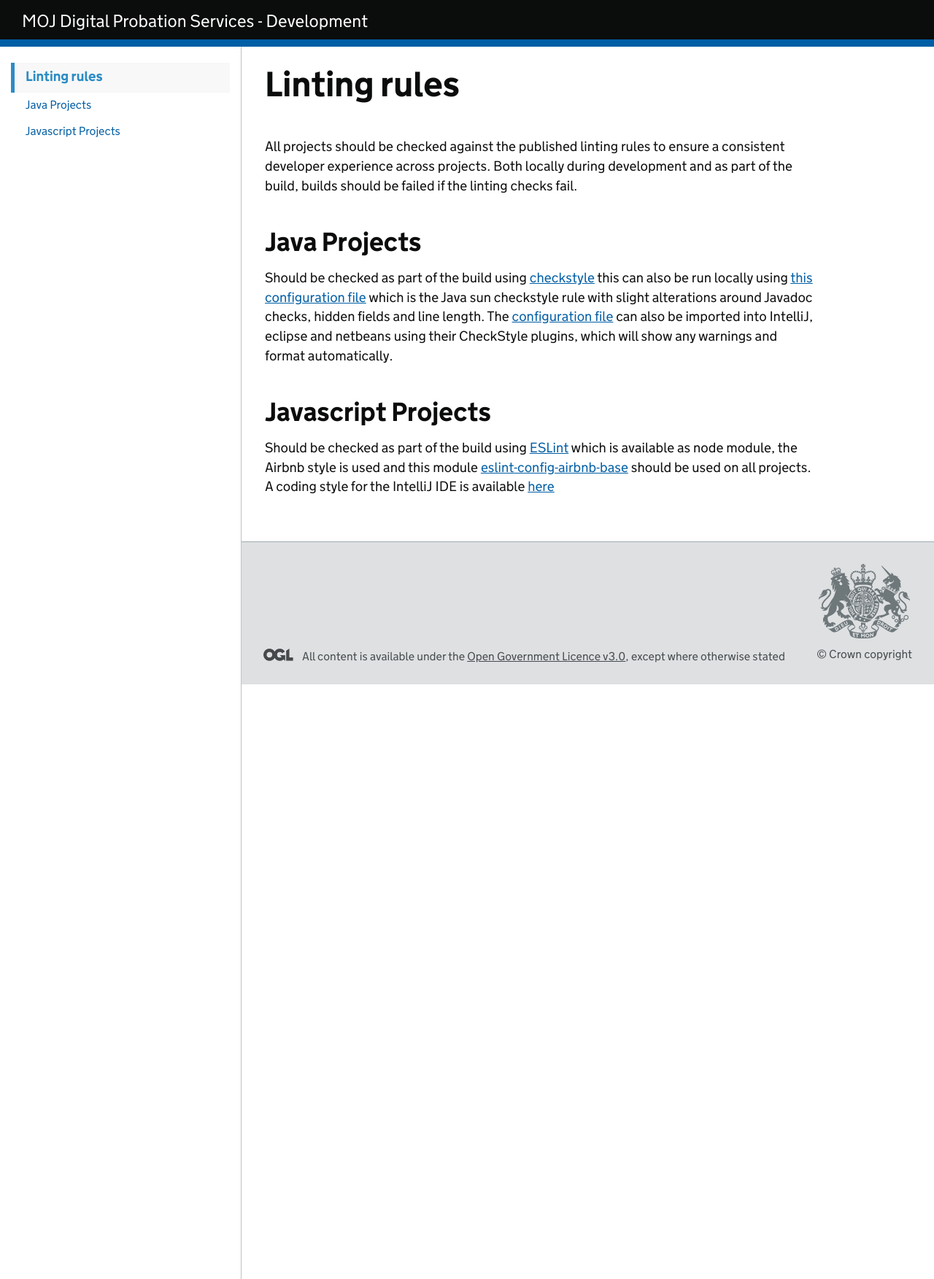
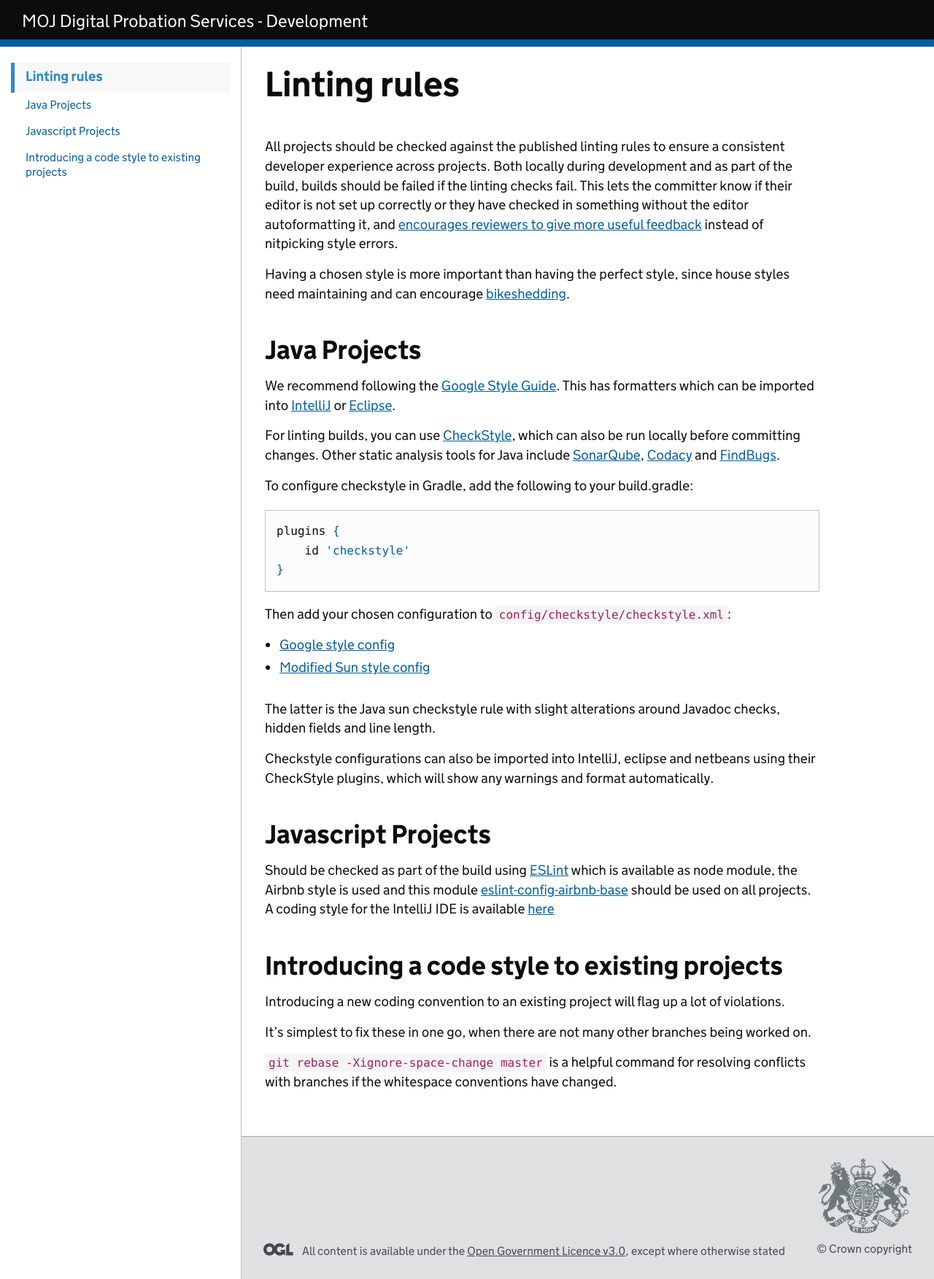
Before and after one commit to ministryofjustice/development-standards-alpha, a Jekyll site: the page built from standards/linting-rules.md, in a window 1280 px wide. Shown: the whole page at 73% size. Built offline with Jekyll 4.4.1, drawn with Linux system fonts in a browser that asks for light colours; our own code applies the rules of GitHub Pages for plain Markdown files.

Commit message:
Move java style information into the linting rules page
A lot of this information was already there, but we now have
two suggested checkstyle configs.

This simplies the java page and means we can explain some of the
rationale in a language agnostic way.
I've also linked to a great blog post from GOV.UK explaining the
benefits of setting up automated linting.

````diff
--- a/standards/linting-rules.md
+++ b/standards/linting-rules.md
@@ -4,12 +4,40 @@ category: Code Standards
 # Linting rules
 
 All projects should be checked against the published linting rules to ensure a consistent developer experience across projects. Both locally during
-development and as part of the build, builds should be failed if the linting checks fail.
+development and as part of the build, builds should be failed if the linting checks fail. This lets the committer know if their editor is not set up correctly or they have checked in something without the editor autoformatting it, and [encourages reviewers to give more useful feedback](https://technology.blog.gov.uk/2016/09/30/easing-the-process-of-pull-request-reviews/) instead of nitpicking style errors.
+
+Having a chosen style is more important than having the perfect style, since house styles need maintaining and can encourage [bikeshedding](https://en.wikipedia.org/wiki/Law_of_triviality).
+
 
 ## Java Projects
+We recommend following the [Google Style Guide](https://google.github.io/styleguide/javaguide.html).
+This has formatters which can be imported into [IntelliJ](https://github.com/google/styleguide/blob/gh-pages/intellij-java-google-style.xml) or [Eclipse](https://github.com/google/styleguide/blob/gh-pages/eclipse-java-google-style.xml).
 
-Should be checked as part of the build using [checkstyle](https://github.com/checkstyle/checkstyle) this can also be run locally using [this configuration file](https://github.com/ministryofjustice/digital-probation-standards/resources/checkstyle.xml) which is the Java sun checkstyle rule with slight alterations around Javadoc checks, hidden fields and line length.
-The [configuration file](https://github.com/ministryofjustice/digital-probation-standards/resources/checkstyle.xml) can also be imported into IntelliJ, eclipse and netbeans using their CheckStyle plugins, which will show any warnings and format automatically.
+For linting builds, you can use [CheckStyle](https://github.com/checkstyle/checkstyle), which can also be run locally before committing changes. Other static analysis tools for Java include [SonarQube](https://www.sonarqube.org/), [Codacy](https://www.codacy.com/) and [FindBugs](http://findbugs.sourceforge.net/).
+
+To configure checkstyle in Gradle, add the following to your build.gradle:
+
+```groovy
+plugins {
+    id 'checkstyle'
+}
+```
+
+Then add your chosen configuration to `config/checkstyle/checkstyle.xml`:
+
+- [Google style config](https://github.com/checkstyle/checkstyle/blob/master/src/main/resources/google_checks.xml)
+- [Modified Sun style config](https://github.com/ministryofjustice/development-standards-alpha/blob/master/resources/checkstyle.xml)
+
+The latter is the Java sun checkstyle rule with slight alterations around Javadoc checks, hidden fields and line length.
+
+Checkstyle configurations can also be imported into IntelliJ, eclipse and netbeans using their CheckStyle plugins, which will show any warnings and format automatically.
 
 ## Javascript Projects
 Should be checked as part of the build using [ESLint](https://eslint.org) which is available as node module, the Airbnb style is used and this module [eslint-config-airbnb-base](https://www.npmjs.com/package/eslint-config-airbnb-base) should be used on all projects. A coding style for the IntelliJ IDE is available [here](https://github.com/ministryofjustice/digital-probation-standards/resources/Webstorm-Airbnb-Javascript-codeStyle.xml)
+
+## Introducing a code style to existing projects
+Introducing a new coding convention to an existing project will flag up a lot of violations.
+
+It's simplest to fix these in one go, when there are not many other branches being worked on.
+
+`git rebase -Xignore-space-change master` is a helpful command for resolving conflicts with branches if the whitespace conventions have changed.
````
Also changed, not shown: standards/java.md (+1 -16 lines).
